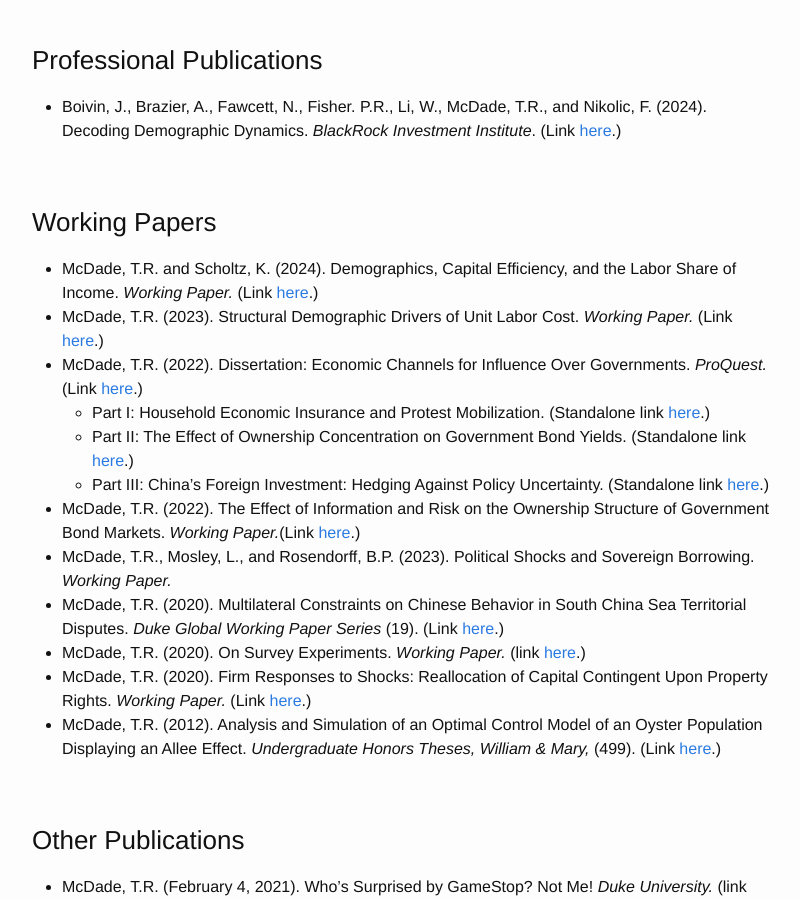
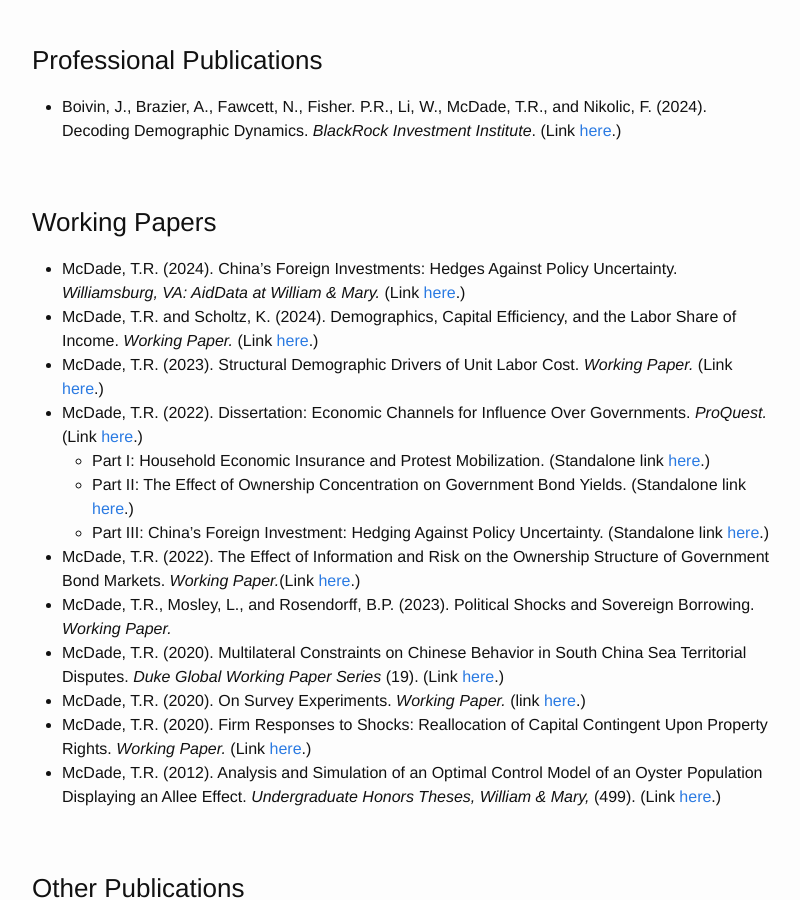
Before and after one commit to trmcdade/trmcdade.github.io, a Jekyll site: the page built from publications.md, in a window 1280 px wide and 900 px high, scrolled down 345 px. Shown: the whole window, without its empty margins (238-1038 px from the left). Built offline with Jekyll 4.4.1, drawn with Linux system fonts in a browser that asks for light colours; our own code applies the rules of GitHub Pages for plain Markdown files.

Commit message:
Update publications.md

```diff
--- a/publications.md
+++ b/publications.md
@@ -13,6 +13,7 @@ title: Publications
 ### Working Papers
 
   <!-- - Chinchilla, R., Rueter, D., McDade, T. R., Fisher, P. R., and Boyd, S. (2024). Longevity Solutions Project: A Whitepaper. *BlackRock AI Labs Working Paper*. -->
+  - McDade, T.R. (2024). China's Foreign Investments: Hedges Against Policy Uncertainty. *Williamsburg, VA: AidData at William & Mary.* (Link <a href="assets/papers/McDade_WPS132_Chinas_Foreign_Investments_Hedges_Against_Policy_Uncertainty_20241020.pdf">here</a>.)
   - McDade, T.R. and Scholtz, K. (2024). Demographics, Capital Efficiency, and the Labor Share of Income. *Working Paper.* (Link <a href="assets/papers/McDade_Scholtz_Demographics_Capital_Efficiency_Labor_Share_20240905.pdf">here</a>.)
   - McDade, T.R. (2023). Structural Demographic Drivers of Unit Labor Cost. *Working Paper.* (Link <a href="assets/papers/McDade_Structural_Demographic_Drivers_of_Unit_Labor_Cost_20240417.pdf">here</a>.)
   - McDade, T.R. (2022). Dissertation: Economic Channels for Influence Over Governments. *ProQuest.* (Link <a href="assets/papers/McDade_Economic_Channels_for_Influence_Over_Goverments_2022.pdf">here</a>.)
```
